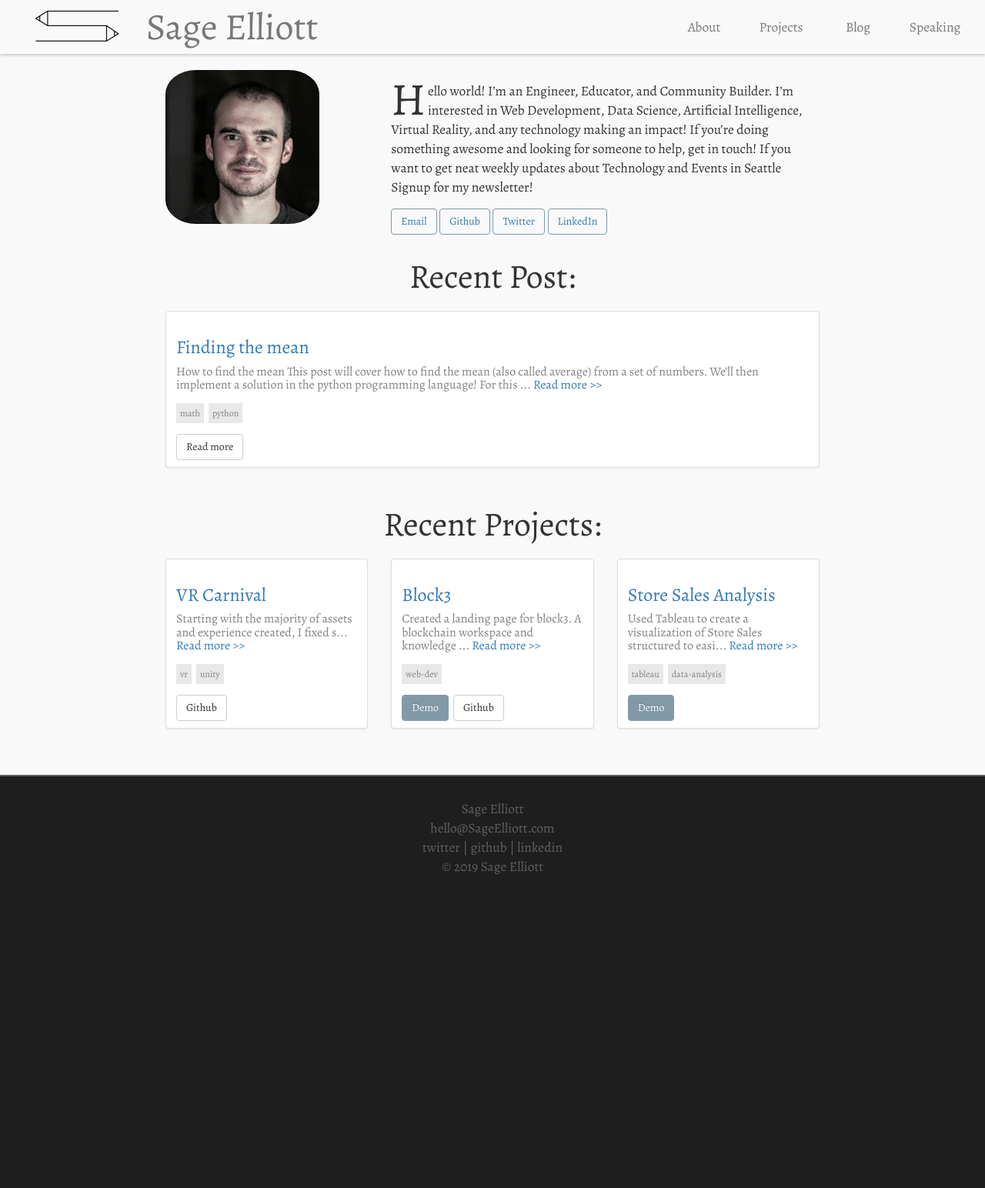
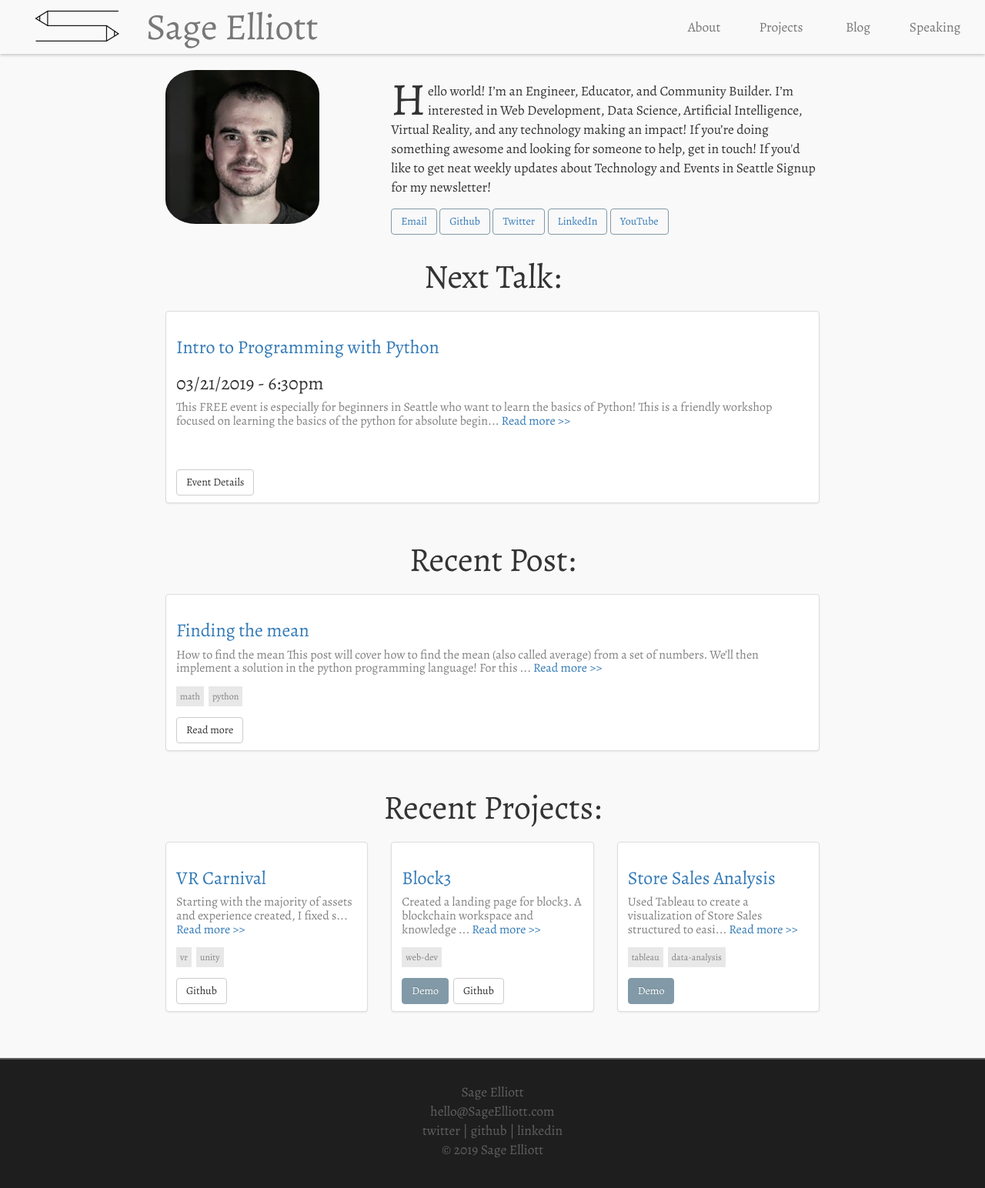
Before and after one commit to sagecodes/sage-blog, a Jekyll site: the page built from index.html, in a window 1280 px wide. Shown: the top 1544 px of the page at 77% size. Built offline with Jekyll 4.4.1, drawn with Linux system fonts in a browser that asks for light colours; nearby versions of some CDN libraries; some web fonts are replaced.

Commit message:
Add events to home page

```diff
--- /dev/null
+++ b/_posts/speaking/2019/2019-3-21-event-python.markdown
@@ -0,0 +1,14 @@
+---
+layout: speaking
+title:  "Intro to Programming with Python"
+categories: event
+author: Sage Elliott
+date:   2019-03-21
+link: https://www.eventbrite.com/e/python-101-tickets-56532271546
+time: 6:30pm
+published: true
+---
+
+This FREE event is especially for beginners in Seattle who want to learn the basics of Python!
+
+This is a friendly workshop focused on learning the basics of the python for absolute beginners! We hope you'll leave excited and more comfortable using Python!
--- a/index.html
+++ b/index.html
@@ -15,7 +15,7 @@ layout: default
                           <span class="dropcap">H</span>ello world! I’m an Engineer, Educator, and Community Builder.
                           I’m interested in Web Development, Data Science, Artificial Intelligence, Virtual Reality, and any technology making an impact!
                           If you’re doing something awesome and looking for someone to help, get in touch!
-                          If you want to get neat weekly updates about Technology and Events in Seattle Signup for my newsletter!
+                          If you'd like to get neat weekly updates about Technology and Events in Seattle Signup for my newsletter!
 
                       </p>
                   </div>
@@ -27,11 +27,54 @@ layout: default
                           <a class="btn btn-github" href="{{ site.github }}" target="blank">Github</a>
                           <a class="btn btn-twitter" href="{{ site.twitter }}" target="blank">Twitter</a>
                           <a class="btn btn-linkedin" href="{{ site.linkedin }}" target="blank">LinkedIn</a>
+                          <a class="btn btn-email" href="{{ site.linkedin }}" target="blank">YouTube</a>
                         </div>
                           </div>
 
                   </div>
               </div>
+          </section>
+
+          <!-- Display latest post -->
+          <section id="Posts">
+
+            <h1>Next Talk:</h1>
+            <div class="row">
+
+             <ul class="post-list">
+              {% for post in site.categories.event reversed limit:1 %}
+              {% if post.date > site.time %}
+              <div class="col-lg-12">
+                <div class="thumbnail post-thumbnail">
+                <li>
+                  <h2>
+                    <div class="caption">
+                    <h3><a class="post-link" href="{{ post.url | prepend: site.baseurl }}">{{ post.title }}</a></h3>
+                    <h3>{{ post.date | date: "%m/%d/%Y" }} - {{ post.time }} </h3>
+                    <div class="post_meta">
+                      <span class="post_excerpt"> <p>{{ post.content | strip_html | truncate: 190 }} <a href="{{post.url | prepend: site.baseurl }}">Read&nbsp;more&nbsp;>></a></p> </span>
+
+                      {% if post.tags %}
+                        {% for tag in post.tags %}
+                          <span class="post_tag {{ tag }}-btn"><a href="{{ site.baseurl }}/blog#{{ tag | slugify }}" class="post-tag">{{ tag }}</a></span>
+                        {% endfor %}
+                      {% endif %}
+                      <br>
+                      <div class="blog-btn-wrapper">
+                      <a class="btn btn-default" href="{{ post.link }}">Event Details</a>
+                    </div>
+                    </div>
+                  </div>
+                  </div>
+                    </div>
+                  </h2>
+                </li>
+                {% endif %}
+              {% endfor %}
+            </ul>
+
+            </div>
+
           </section>
 
 
```
Also changed, not shown: _posts/speaking/2018/2018-05-23-event-intro-htmlcss1.markdown (renamed from _posts/speaking/2018-05-23-event-intro-htmlcss1.markdown), _posts/speaking/2018/2018-05-31-event-data-action1.markdown (renamed from _posts/speaking/2018-05-31-event-data-action1.markdown), _posts/speaking/2018/2018-06-28-event-intro-htmlcss1.markdown (renamed from _posts/speaking/2018-06-28-event-intro-htmlcss1.markdown), _posts/speaking/2018/2018-07-17-event-intro-js1.markdown (renamed from _posts/speaking/2018-07-17-event-intro-js1.markdown), _posts/speaking/2018/2018-07-26-event-galgit1.markdown (renamed from _posts/speaking/2018-07-26-event-galgit1.markdown), _posts/speaking/2018/2018-08-02-event-data-action2.markdown (renamed from _posts/speaking/2018-08-02-event-data-action2.markdown), _posts/speaking/2018/2018-08-15-event-intro-htmlcss3.markdown (renamed from _posts/speaking/2018-08-15-event-intro-htmlcss3.markdown), _posts/speaking/2018/2018-08-30-event-intro-sql1.markdown (renamed from _posts/speaking/2018-08-30-event-intro-sql1.markdown), _posts/speaking/2018/2018-09-06-event-intro-javascript.markdown (renamed from _posts/speaking/2018-09-06-event-intro-javascript.markdown), _posts/speaking/2018/2018-09-12-event-intro-python.markdown (renamed from _posts/speaking/2018-09-12-event-intro-python.markdown), _posts/speaking/2018/2018-09-19-event-intro-git-github.markdown (renamed from _posts/speaking/2018-09-19-event-intro-git-github.markdown), _posts/speaking/2018/2018-09-20-event-intro-sql.markdown (renamed from _posts/speaking/2018-09-20-event-intro-sql.markdown), _posts/speaking/2018/2018-09-27-event-intro-htmlcss.markdown (renamed from _posts/speaking/2018-09-27-event-intro-htmlcss.markdown), _posts/speaking/2018/2018-10-04-event-intro-javascript.markdown (renamed from _posts/speaking/2018-10-04-event-intro-javascript.markdown), 4 more files.
